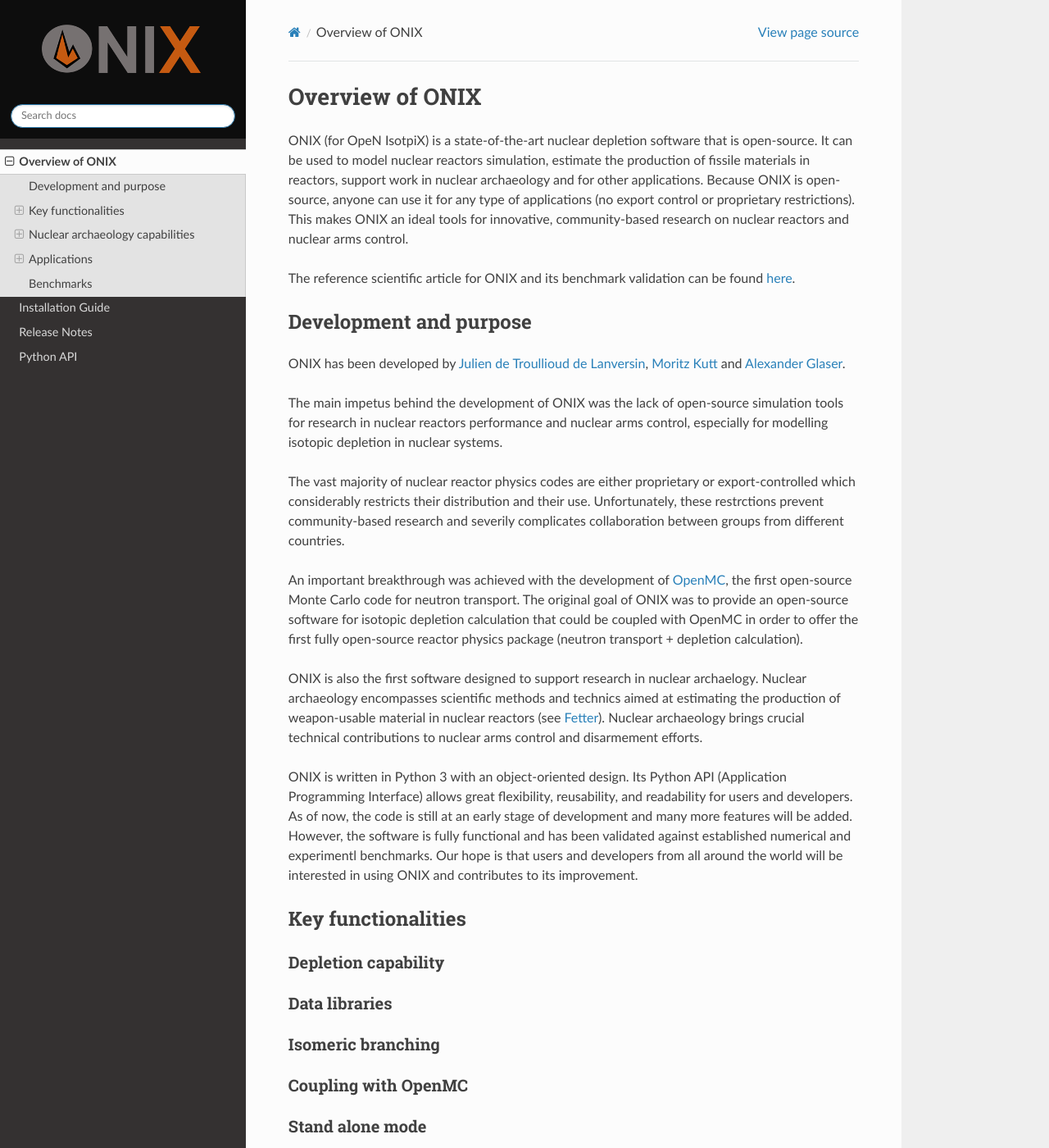
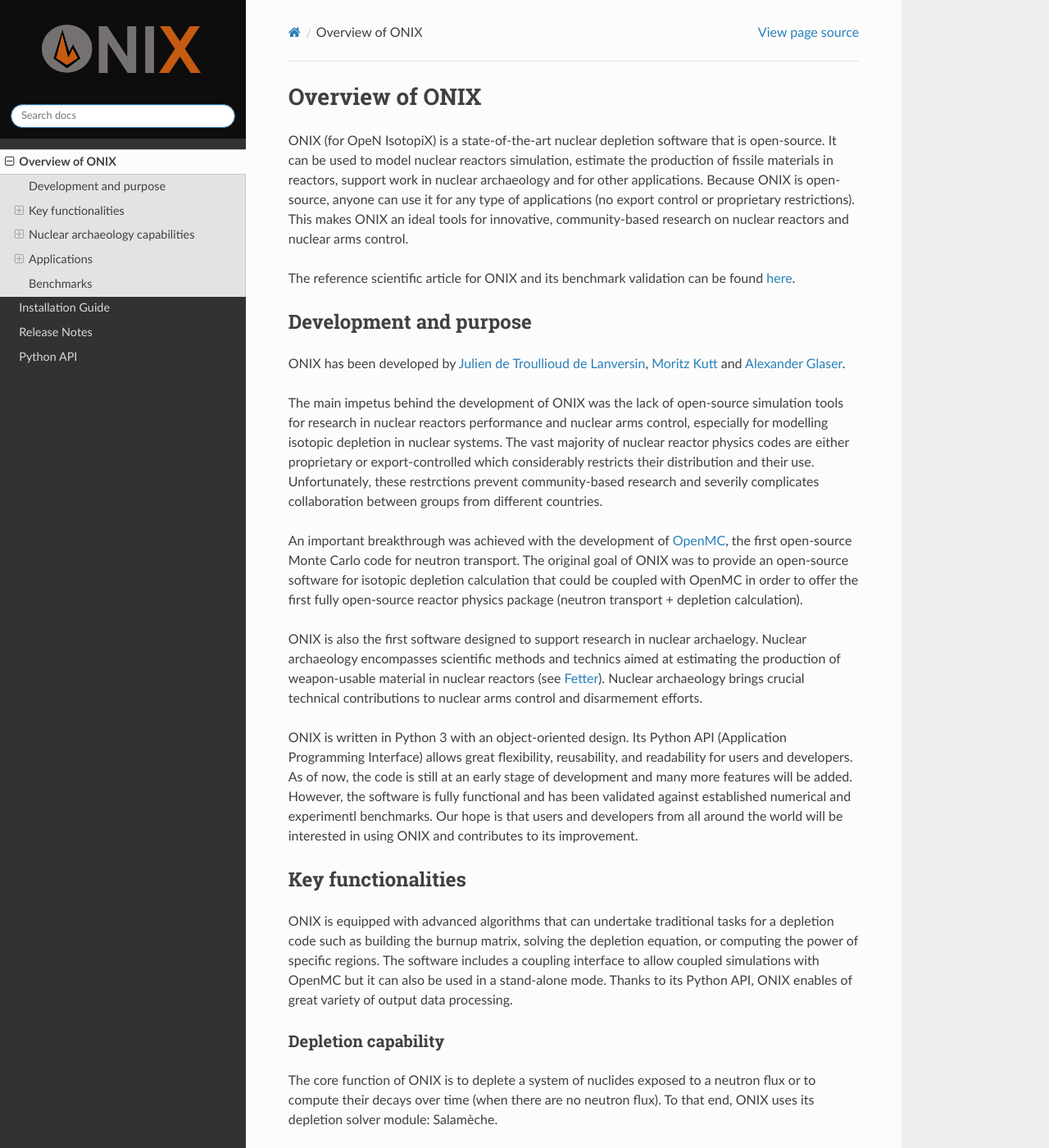
Before and after one commit to jlanversin/ONIX, a Sphinx documentation site: the page built from docs/source/overview.rst, in a window 1280 px wide and 1400 px high. Shown: the whole window at 82% size. Built offline with Sphinx 7.4.7 and the Read the Docs theme 2.0.0, drawn with Linux system fonts in a browser that asks for light colours; pages that are not in the unit, such as notebooks, are missing from menus; some of the changed text lies outside the part shown.

Commit message:
Progress on documentation 1

```diff
--- a/docs/source/overview.rst
+++ b/docs/source/overview.rst
@@ -4,7 +4,7 @@
 Overview of ONIX
 ================
 
-ONIX (for OpeN IsotpiX) is a state-of-the-art nuclear depletion software that is open-source. It can be used to model nuclear reactors simulation, estimate the production of fissile materials in reactors, support work in nuclear archaeology and for other applications. Because ONIX is open-source, anyone can use it for any type of applications (no export control or proprietary restrictions). This makes ONIX an ideal tools for innovative, community-based research on nuclear reactors and nuclear arms control.
+ONIX (for OpeN IsotopiX) is a state-of-the-art nuclear depletion software that is open-source. It can be used to model nuclear reactors simulation, estimate the production of fissile materials in reactors, support work in nuclear archaeology and for other applications. Because ONIX is open-source, anyone can use it for any type of applications (no export control or proprietary restrictions). This makes ONIX an ideal tools for innovative, community-based research on nuclear reactors and nuclear arms control.
 
 The reference scientific article for ONIX and its benchmark validation can be found `here <https://www.sciencedirect.com/science/article/pii/S0306454920306009>`_.
 
@@ -14,9 +14,7 @@
 
 ONIX has been developed by `Julien de Troullioud de Lanversin <https://cisac.fsi.stanford.edu/people/julien-de-troullioud-de-lanversin>`_, `Moritz Kutt <https://ifsh.de/en/staff/kuett>`_ and `Alexander Glaser <https://sgs.princeton.edu/team/alex-glaser>`_.
 
-The main impetus behind the development of ONIX was the lack of open-source simulation tools for research in nuclear reactors performance and nuclear arms control, especially for modelling isotopic depletion in nuclear systems.
-
-The vast majority of nuclear reactor physics codes are either proprietary or export-controlled which considerably restricts their distribution and their use. Unfortunately, these restrctions prevent community-based research and severily complicates collaboration between groups from different countries.
+The main impetus behind the development of ONIX was the lack of open-source simulation tools for research in nuclear reactors performance and nuclear arms control, especially for modelling isotopic depletion in nuclear systems. The vast majority of nuclear reactor physics codes are either proprietary or export-controlled which considerably restricts their distribution and their use. Unfortunately, these restrctions prevent community-based research and severily complicates collaboration between groups from different countries.
 
 An important breakthrough was achieved with the development of `OpenMC <https://docs.openmc.org/en/stable/>`_, the first open-source Monte Carlo code for neutron transport. The original goal of ONIX was to provide an open-source software for isotopic depletion calculation that could be coupled with OpenMC in order to offer the first fully open-source reactor physics package (neutron transport + depletion calculation).
 
@@ -28,8 +26,22 @@
 Key functionalities
 -------------------
 
+ONIX is equipped with advanced algorithms that can undertake traditional tasks for a depletion code such as building the burnup matrix, solving the depletion equation, or computing the power of specific regions. The software includes a coupling interface to allow coupled simulations with OpenMC but it can also be used in a stand-alone mode. Thanks to its Python API, ONIX enables of great variety of output data processing.
+
 Depletion capability
 --------------------
+
+The core function of ONIX is to deplete a system of nuclides exposed to a neutron flux or to compute their decays over time (when there are no neutron flux). To that end, ONIX uses its depletion solver module: Salamèche.
+
+.. _fig-salameche:
+
+.. figure:: ../_image/salameche.png
+   :align: center
+   :figclass: align-center
+
+   Salamèche is used by ONIX to "burn" the system of isotopes
+
+Salamèche first builds the burnup matrix from the data provided by the nuclear data libraries. It then uses a Chebyshev Rational Approximation Method (`CRAM <https://www.tandfonline.com/doi/abs/10.13182/NSE15-26>`_) to solve the depletion equation and produce new isotopic densities.
 
 Data libraries
 --------------
```
Also changed, not shown: docs/source/_image/salameche.png (added).
